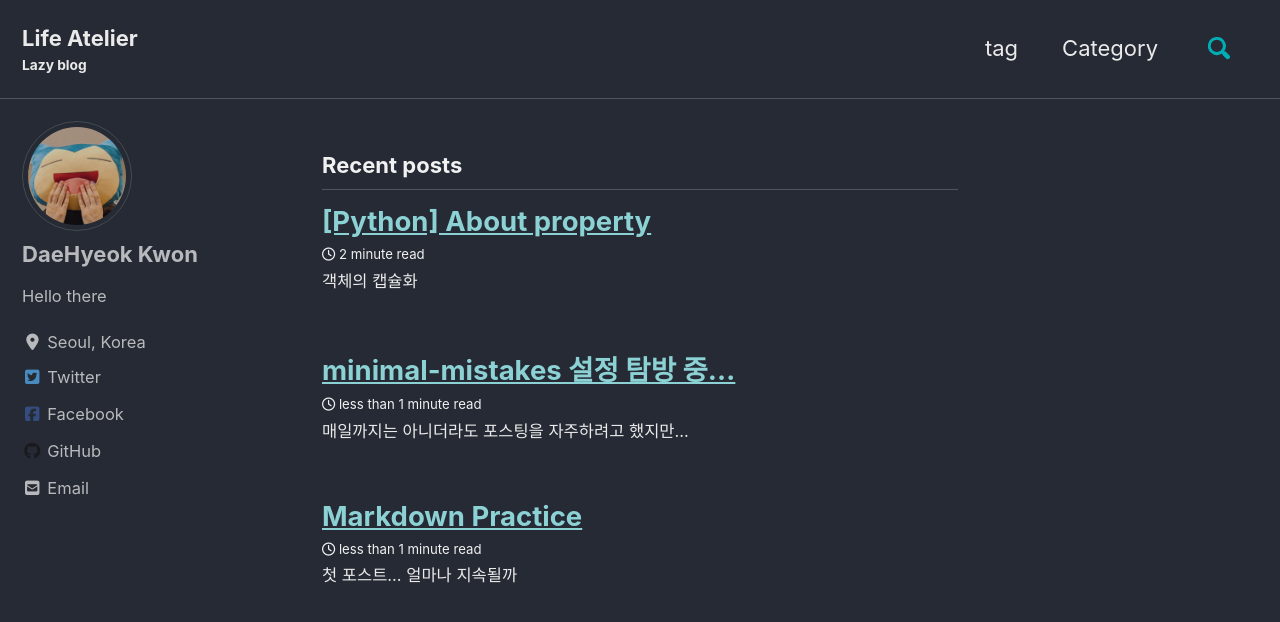
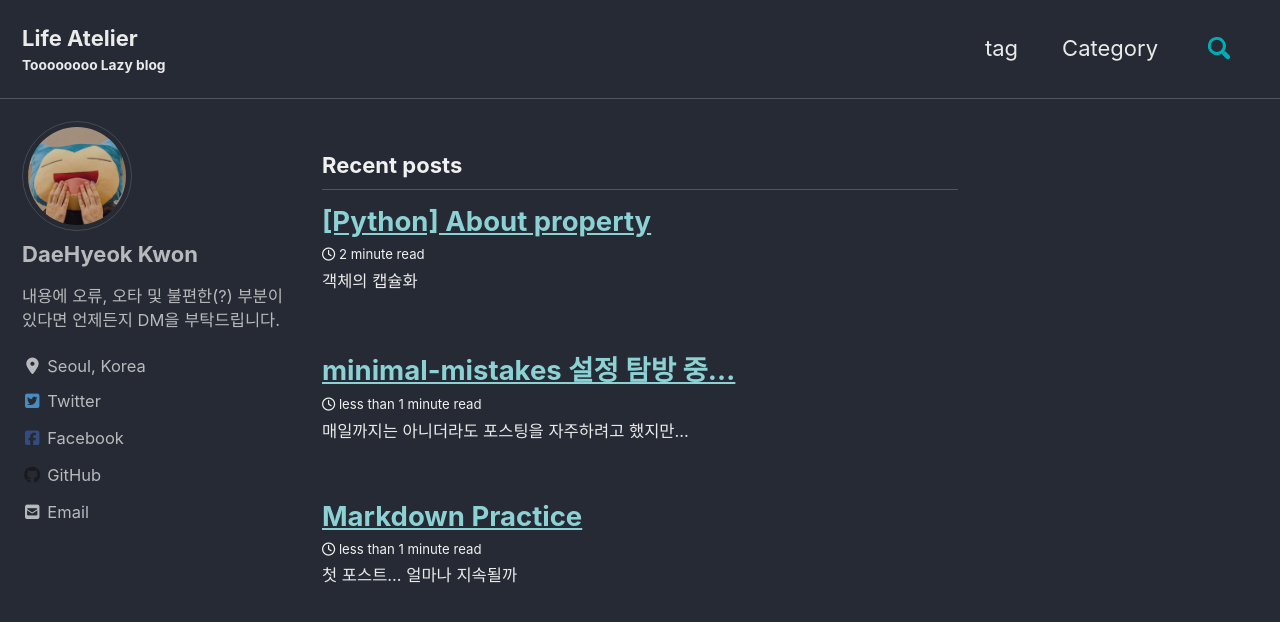
Before and after one commit to kor-haru/kor-haru.github.io, a Jekyll site: the page built from index.html, in a window 1280 px wide and 900 px high. Shown: the top 622 px of the window. Built offline with Jekyll 4.4.1, drawn with Linux system fonts in a browser that asks for light colours; cached includes are drawn as plain includes; nearby versions of some CDN libraries; the list of posts is cut into pages by our own code.

Commit message:
mod : update config

```diff
--- a/_config.yml
+++ b/_config.yml
@@ -20,7 +20,7 @@ locale                   : "en-US"
 title                    : "Life Atelier"
 title_separator          : "-"
 # subtitle                 : # site tagline that appears below site title in masthead
-subtitle                 : "Lazy blog"
+subtitle                 : "Toooooooo Lazy blog"
 name                     : "Vwan"
 description              : "I don't know well... What should I do yet."
 #url                      : # the base hostname & protocol for your site e.g. "https://mmistakes.github.io"
@@ -119,7 +119,7 @@ author:
   name             : "DaeHyeok Kwon"
   avatar           : # path of avatar image, e.g. "/assets/images/bio-photo.jpg"
   avatar           : "/assets/images/avatar.jpg"
-  bio              : "Hello there"
+  bio              : "내용에 오류, 오타 및 불편한(?) 부분이 있다면 언제든지 DM을 부탁드립니다."
   location         : "Seoul, Korea"
   email            : "dopingcat@gmail.com"
   links:
```
